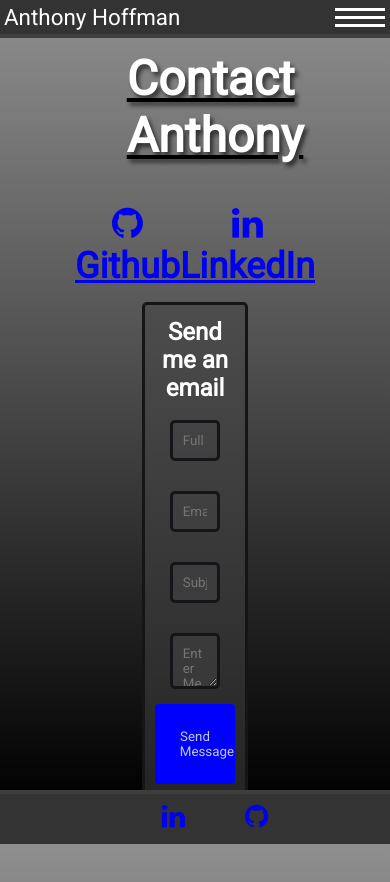
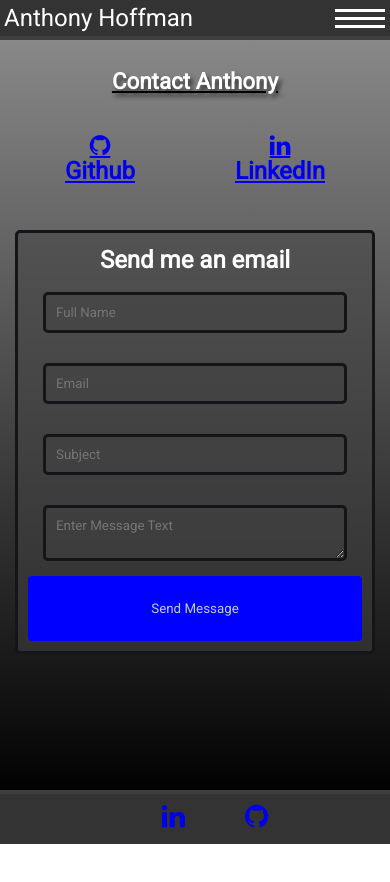
Before and after one commit to aHoff6/react-portfolio, a React (Create React App) app: page /contact in a window 390 px wide. Shown: the top 882 px of the page. After the commit the page ends 844 px from the top, so only its background shows below. Built offline with nearby package versions, Linux system fonts and the light colour scheme.

Commit message:
added mobile rendering for portfolio page and contact page

```diff
--- a/src/App.css
+++ b/src/App.css
@@ -406,7 +406,7 @@ input.contactbox:focus {
 @media screen and (max-width: 768px) {
   /******** NavBar and hamburger menu ********/
   .name {
-    font-size: 1.4rem;
+    font-size: 1.5rem;
   }
   .hamburger-menu {
     display: block;
@@ -451,8 +451,8 @@ input.contactbox:focus {
 
   /*********** About page mobile ***********/
 #about-title {
-  padding-top: 20px;
-  font-size: 1.2rem;
+  padding-top: 40px;
+  font-size: 1.4rem;
   text-align: center;
   padding-left: 0;
 }
@@ -476,4 +476,31 @@ input.contactbox:focus {
   }
 }
 
-/* **************TODO: Mobile rendering**************  */
+/*********** Portfolio page mobile ***********/
+.title {
+  font-size: 1.4rem;
+  padding-top: 40px;
+}
+.myworkpics {
+  width: 100%;
+}
+
+/*********** Contact page mobile ***********/
+.contactcontainer {
+  width: 100%;
+}
+
+.emailContainer {
+  margin-top: 30px;
+}
+
+.contact-links {
+  font-size: 1rem;
+
+}
+
+.icons {
+  display: flex;
+  justify-content: space-evenly;
+  margin-top: 20px;
+}
```
